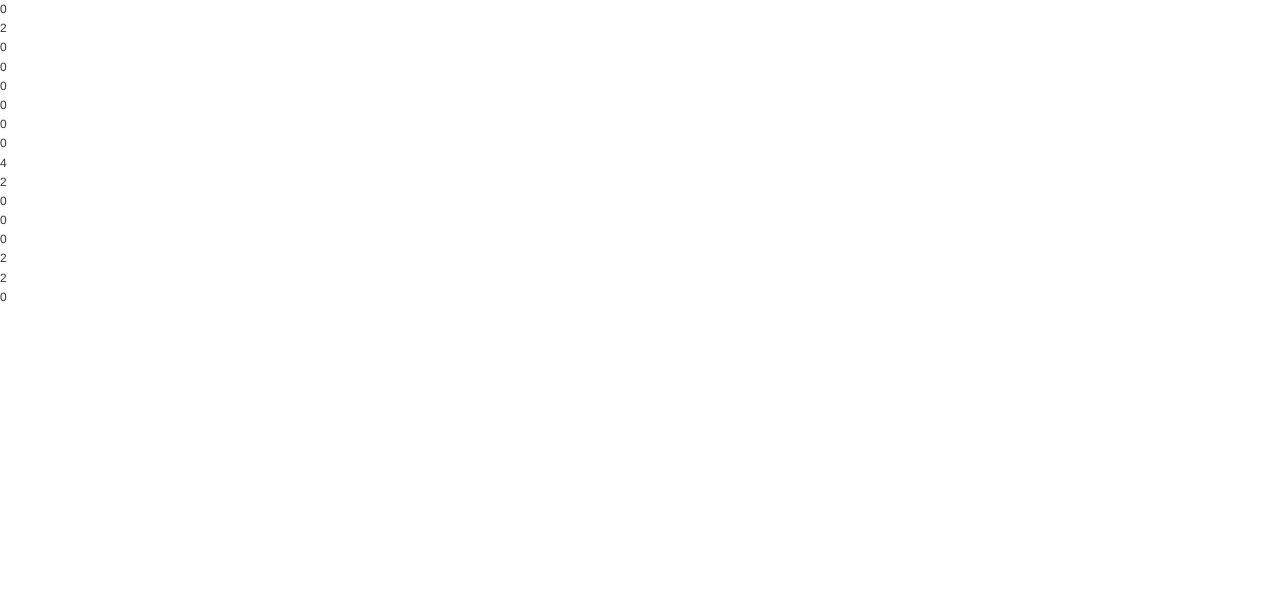
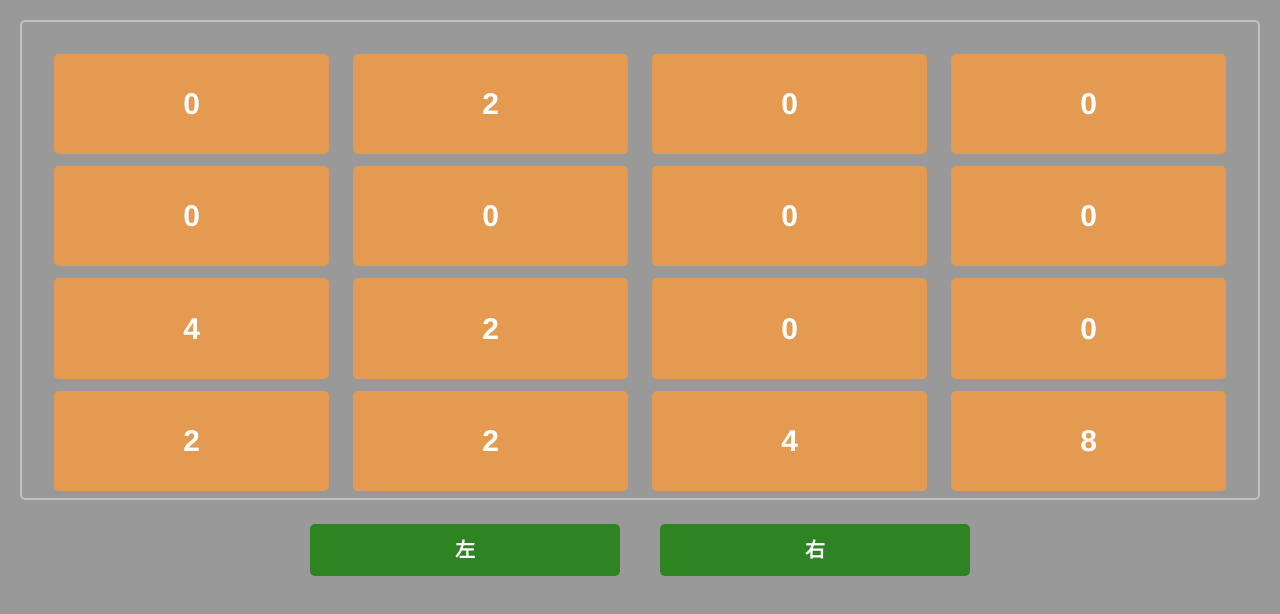
Before and after one commit to Dranein/activities-, a React app in the folder 1024/: page / in a window 1280 px wide. Built offline with nearby package versions, Linux system fonts and the light colour scheme.

Commit message:
handleLeft

```diff
--- a/1024/src/component/Game.js
+++ b/1024/src/component/Game.js
@@ -2,13 +2,14 @@ import React from 'react';
 
 class Game extends React.Component {
   constructor(props) {
+
     super(props);
     this.state = {
       list: [
         [0, 2, 0, 0],
         [0, 0, 0, 0],
         [4, 2, 0, 0],
-        [0, 2, 2, 0]
+        [2, 2, 4, 8]
       ]
     }
   }
@@ -22,15 +23,65 @@ class Game extends React.Component {
             <div key={index} className='game_row'>
               {
                 item.map((itemC, indexC) => (
-                  <div key={'c'+indexC} className='game_col'>{itemC}</div>
+                  <div key={'c' + indexC} className='game_col'>{itemC}</div>
                 ))
               }
             </div>
           ))
         }
       </div>
+      <div className='btn_ground'>
+        <div onClick={this.handleLeft.bind(this)}>左</div>
+        <div onClick={this.handleRight.bind(this)}>右</div>
+      </div>
     </div>;
   }
+
+  handleLeft() {
+    let list = this.add(this.state.list);
+    this.setState({
+      list
+    })
+  }
+
+  handleRight() {
+    let {list} = this.state;
+    list.map(item => {
+      item = item.reverse();
+    })
+    list = this.add(list);
+
+    this.setState({
+      list
+    })
+  }
+
+  add(list) {
+    let arr = list;
+    let newArr = [];
+    for (let i = 0; i < arr.length; i++) {
+      newArr[i] = [];
+      let arrCutZero = arr[i].filter(item => item !== 0);
+      for (let k = 0; k < arrCutZero.length; k++) {
+        if (arrCutZero[k + 1] && arrCutZero[k + 1] === arrCutZero[k]) {
+          newArr[i][k] = arrCutZero[k] * 2;
+          arrCutZero[k] = 0;
+          arrCutZero[k + 1] = 0;
+        } else {
+          newArr[i][k] = arrCutZero[k];
+        }
+      }
+      newArr[i] = newArr[i].filter(item => item !== 0);
+      let num = list[0].length - newArr[i].length;
+      if (num > 0) {
+        newArr[i].splice(newArr[i].length, 0, ...Array(num).fill(0));
+      }
+    }
+    console.log(newArr)
+    return newArr;
+  }
+
+
 }
 
 export default Game;
--- a/1024/src/static/css/index.scss
+++ b/1024/src/static/css/index.scss
@@ -1,66 +1,56 @@
 #root {
-  margin: 0 auto;
+  margin: 0;
+  padding: 0;
 }
 
-.nav {
-  background: #333333;
+.wrapper {
+  background: #999;
+  height: 100vh;
   color: #fff;
-  ul {
+  padding: 20px;
+
+  .game_content {
+    border: 2px solid #c0c0c0;
+    padding: 20px;
+    border-radius: 5px;
+    height: 60vh;
+
+    .game_row {
+      display: flex;
+      align-items: center;
+      height: 23%;
+      margin: 1% 0;
+      justify-content: center;
+    }
+
+    .game_col {
+      width: 23%;
+      margin: 0 1%;
+      height: 100%;
+      display: inline-flex;
+      align-items: center;
+      justify-content: center;
+      background: #e49b51;
+      font-size: 30px;
+      border-radius: 5px;
+      font-weight: bold;
+    }
+  }
+
+  .btn_ground {
+    margin-top: 3vh;
     display: flex;
-    flex-direction: row;
-    margin: 0 20px;
-    li {
-
-    }
-    a {
-      padding: 10px 30px;
-      display: block;
-      color: #fff;
-      &.active {
-        background: #4d79ca;
-      }
+    align-items: center;
+    justify-content: center;
+    & > div {
+      padding: 10px 0;
+      text-align: center;
+      width: 25%;
+      margin: 0 20px;
+      background: #2e8423;
+      font-size: 20px;
+      font-weight: bold;
+      border-radius: 5px;
     }
   }
 }
-
-.customer {
-  display: flex;
-  flex-direction: row;
-  .customer_navLeft {
-    width: 200px;
-    flex-shrink: 0;
-    text-align: center;
-  }
-  .customer_right {
-    width: 100%;
-  }
-}
-
-.navLeft {
-  width: 100%;
-  display: flex;
-  flex-direction: column;
-  a {
-    display: block;
-    height: 40px;
-    line-height: 40px;
-    background: #e5e5e5;
-    color: #333;
-    &.active {
-      color: rosybrown;
-      background: #333333;
-    }
-  }
-}
-
-
-.customer_list {
-  padding: 20px;
-  & > div {
-    padding: 10px 20px;
-    cursor: pointer;
-  }
-  & > div:nth-child(odd){
-    background: #e5e5e5;
-  }
-}
```
